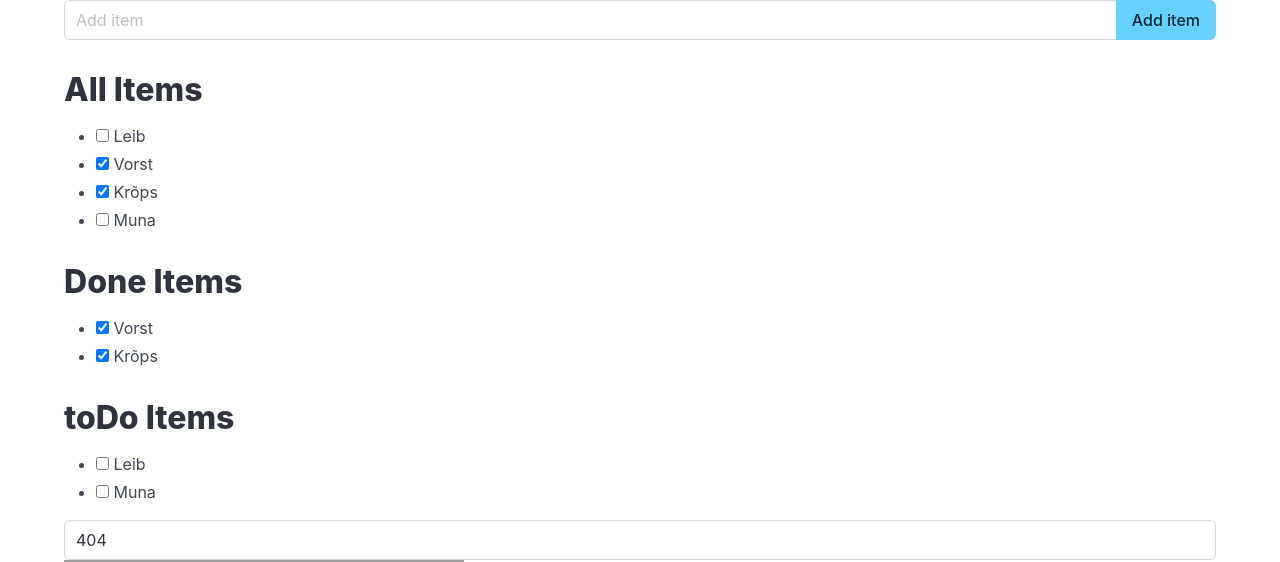
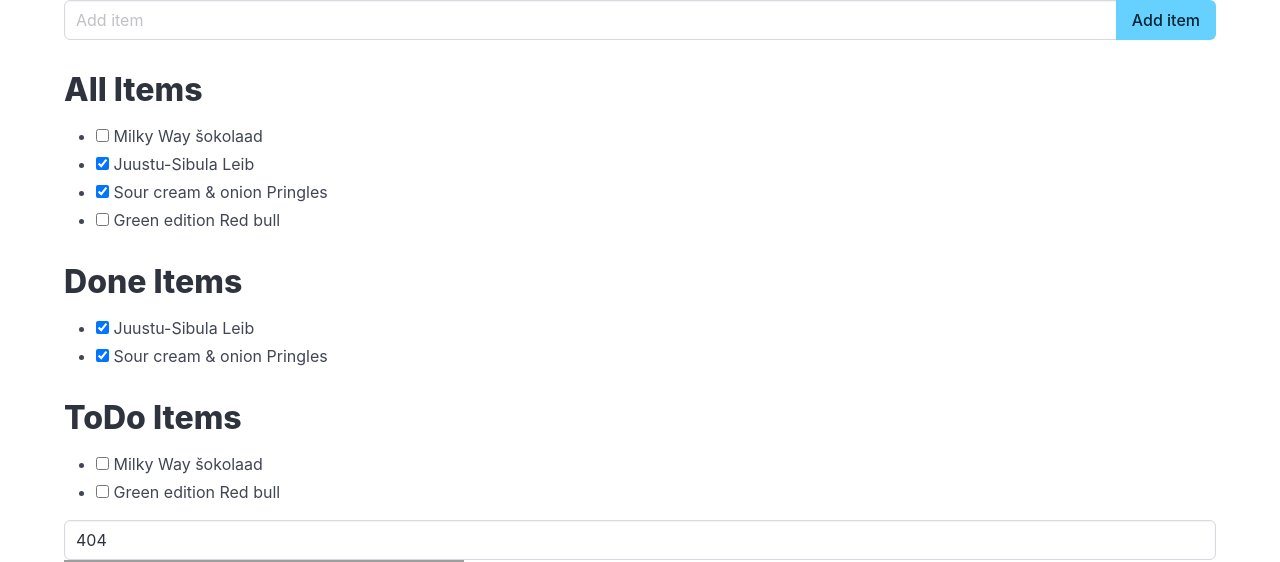
Before and after one commit to k9kikkas/learnnode, a Vue app: page / in a window 1280 px wide. Shown: the top 562 px of the page. Built offline with nearby package versions, Linux system fonts and the light colour scheme; grey boxes are pictures that could not be loaded.

Commit message:
item list component

```diff
--- a/src/App.vue
+++ b/src/App.vue
@@ -1,20 +1,22 @@
 <script setup>
 import { computed, ref } from 'vue';
+import ItemList from './ItemList.vue';
 
 let newItem = ref('');
 let i = 1;
 let items = ref([
-  {id: i++, name:'Leib', isDone: false},
-  {id: i++, name:'Vorst', isDone: true},
-  {id: i++, name:'Krõps', isDone: true},
-  {id: i++, name:'Muna', isDone: false},
+  {id: i++, name:'Milky Way šokolaad', isDone: false},
+  {id: i++, name:'Juustu-Sibula Leib', isDone: true},
+  {id: i++, name:'Sour cream & onion Pringles', isDone: true},
+  {id: i++, name:'Green edition Red bull', isDone: false},
 ]);
 let code = ref(404);
-
-function addItem() {
-  items.value.push({id: i++, name: newItem.value, isDone: false});
-  newItem.value = "";
+function addItem(){
+  if(newItem.value.trim() !== '') {
+    items.value.push({id: i++, name: newItem.value.trim(), isDone: false});
+  }
 }
+newItem.value= "";
 
 let doneItems = computed(() => {
   return items.value.filter(item => item.isDone);
@@ -29,12 +31,7 @@
     <div class="content">
       <div class="field has-addons">
         <div class="control is-expanded">
-          <input
-            v-model="newItem"
-            class="input"
-            type="text"
-            placeholder="Add item"
-          />
+          <input v-model="newItem" class="input" type="text" placeholder="Add item" @keydown.enter="addItem">
         </div>
         <div class="control">
           <button class="button is-info" @click="addItem">Add item</button>
@@ -42,29 +39,9 @@
       </div>
       <h1>{{ newItem }}</h1>
 
-      <h1>All Items</h1>
-      <ul>
-        <li v-for="item in items" :key="item.id">
-          <input type="checkbox" v-model="item.isDone"></input>
-          {{item.name}}
-        </li>
-      </ul>
-
-      <h1>Done Items</h1>
-      <ul>
-        <li v-for="item in doneItems" :key="item.id">
-          <input type="checkbox" v-model="item.isDone"></input>
-          {{item.name}}
-        </li>
-      </ul>
-
-      <h1>toDo Items</h1>
-      <ul>
-        <li v-for="item in toDoItems" :key="item.id">
-          <input type="checkbox" v-model="item.isDone"></input>
-          {{item.name}}
-        </li>
-      </ul>
+      <ItemList :items="items" title="All Items"></ItemList>
+      <ItemList :items="doneItems" title="Done Items"></ItemList>
+      <ItemList :items="toDoItems" title="ToDo Items"></ItemList>
 
       <input
         v-model="code"
--- /dev/null
+++ b/src/ItemList.vue
@@ -0,0 +1,12 @@
+<script setup>
+defineProps(['items', 'title']);
+</script>
+<template>
+    <h1>{{ title }}</h1>
+    <ul>
+        <li v-for="item in items" :key="item.id">
+            <input type="checkbox" v-model="item.isDone"></input>
+            {{ item.name }}
+        </li>
+    </ul>
+</template>
```
